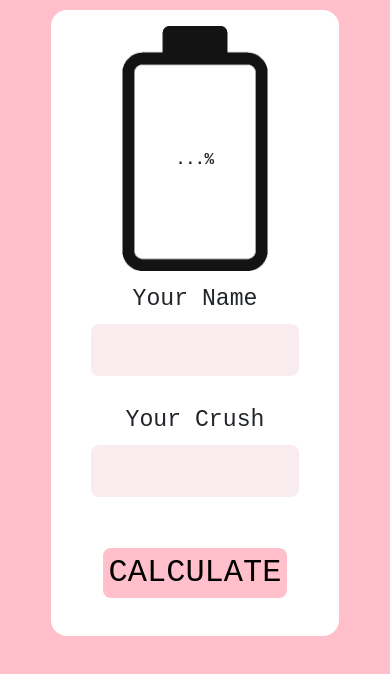
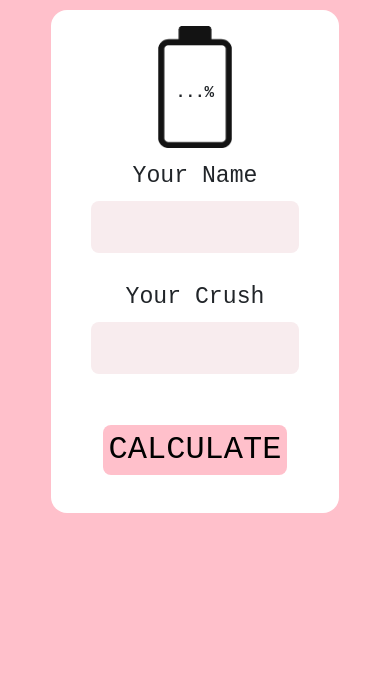
Before and after one commit to laivii/JS-projekti2b, a plain HTML site: page index.html in a window 390 px wide. Shown: the part 168-842 px from the top of the page. Drawn offline with nearby package versions, Linux system fonts and the light colour scheme.

Commit message:
responsitivity

```diff
--- a/style.css
+++ b/style.css
@@ -102,4 +102,8 @@ img {
     body {
         width: 90%;
     }
+
+    img {
+        width: 40%;
+    }
 }
```
